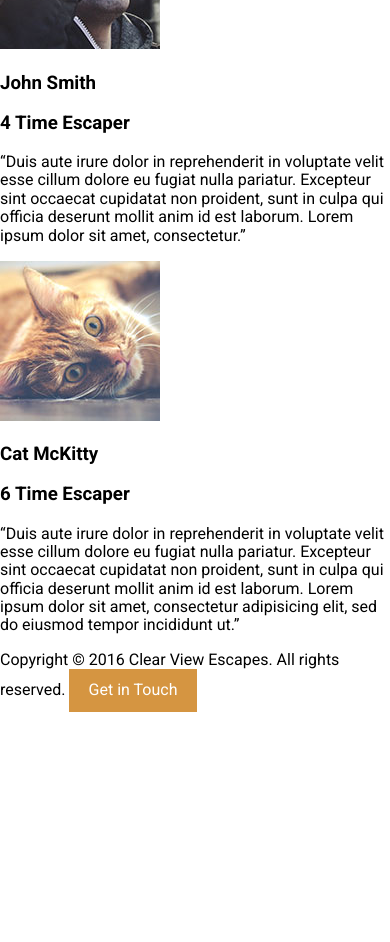
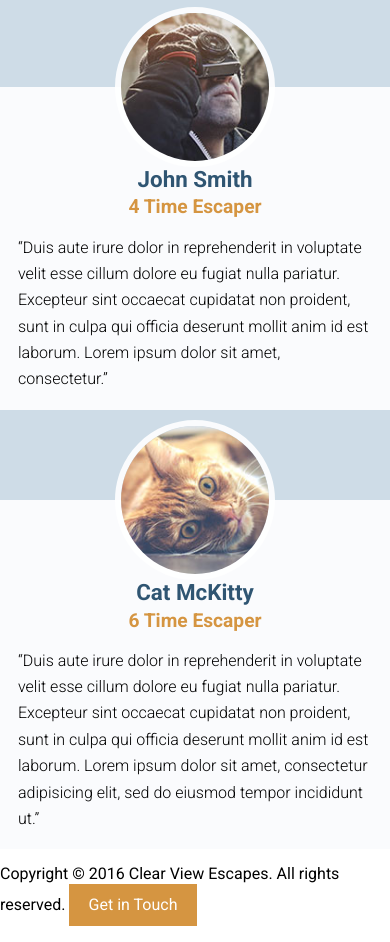
Before and after one commit to ajvergara/travel-clone, a website: page app/index.html in a window 390 px wide. Shown: the part 4096-5038 px from the top of the page. Before the commit the page ends 4824 px from the top, so only its background shows below. Drawn offline with Linux system fonts and the light colour scheme.

Commit message:
Completed Testimonials Desktop & Mobile version - next JS Dependencies

```diff
--- a/app/assets/styles/base/_variables.css
+++ b/app/assets/styles/base/_variables.css
@@ -1,2 +1,3 @@
 $mainBlue: #2f5572;
 $mainOrange: #d59541;
+$bgBlue: #cedce7;
--- a/app/assets/styles/modules/_container.css
+++ b/app/assets/styles/modules/_container.css
@@ -16,6 +16,11 @@
     }
   }
 
+  &--no-padding{
+    padding-left: 0;
+    padding-right: 0;
+  }
+
   &--medium{
     max-width: 970px;
   }
--- a/app/assets/styles/modules/_page-section.css
+++ b/app/assets/styles/modules/_page-section.css
@@ -5,8 +5,25 @@
     padding: 4.5rem 0;
   }
 
+  &--no-bottom-padding-until-lg{
+    padding-bottom: 0;
+
+    @mixin atLarge{
+      padding-bottom: 4.5rem;
+    }
+  }
+
   &--blue{
     background-color: $mainBlue;
     color: #fff;
   }
+
+  &--testimonials-bg{
+    background-color: $bgBlue;
+
+    @mixin atLarge{
+      background: url("../../assets/images/testimonials-bg.jpg") no-repeat top center;
+      background-size: cover;
+    }
+  }
 }
--- a/app/assets/styles/modules/_row.css
+++ b/app/assets/styles/modules/_row.css
@@ -1,6 +1,14 @@
 .row{
 
   @mixin clearfix;
+
+  &--gutters--smaller{
+    margin-right: -45px;
+  }
+
+  &--gutters--smaller > div{
+    padding-right: 45px;
+  }
 
   &--gutters{
     margin-right: -65px;
@@ -18,8 +26,20 @@
     padding-right: 100px;
   }
 
+  &--top-padding-until-med{
+    padding-top: 80px;
+  }
+
   /* Mixin Medium */
   @mixin atMedium{
+    &.equal-height-on-medium{
+      display: flex;
+
+      & > div {
+        display: flex;
+      }
+    }
+
     &__medium-4{
       float: left;
       width: 33.33%;
@@ -51,4 +71,46 @@
       margin-bottom: 0;
     }
   }
+
+  /* Mixin Large */
+  @mixin atLarge{
+    &.equal-height-on-large{
+      display: flex;
+
+      & > div {
+        display: flex;
+      }
+    }
+
+    &__large-4{
+      float: left;
+      width: 33.33%;
+    }
+
+    &__large-4--larger{
+      width: 37%;
+    }
+
+    &__large-6{
+      width: 50%;
+      float: left;
+    }
+
+    &__large-8{
+      float: left;
+      width: 66.66%;
+    }
+
+    &__large-8--smaller{
+      width: 63%;
+    }
+  }
+
+  &--mb-until-large{
+    margin-bottom: 1em;
+
+    @mixin atLarge{
+      margin-bottom: 0;
+    }
+  }
 }
--- a/app/assets/styles/modules/_section-title.css
+++ b/app/assets/styles/modules/_section-title.css
@@ -22,6 +22,10 @@
     }
   }
 
+  &--blue{
+    color: $mainBlue;
+  }
+
   strong{
     font-weight: 500;
   }
--- /dev/null
+++ b/app/assets/styles/modules/_testimonials.css
@@ -0,0 +1,38 @@
+.testimonials{
+  background-color: rgba(255, 255, 255, 0.90);
+  padding: 0 18px 1px 18px;
+  position: relative;
+  margin-bottom: 90px;
+
+  @mixin atLarge{
+    margin-bottom: 0;
+  }
+
+  &--last{
+    margin-bottom: 0;
+  }
+
+  &__image{
+    border-radius: 50%;
+    overflow: hidden;
+    height: 160px;
+    width: 160px;
+    border: 6px solid rgba(255, 255, 255, 0.90);
+    transform: translateY(-50%);
+    margin: 0 auto -80px auto;
+  }
+
+  &__title{
+    font-size: 1.4rem;
+    color: $mainBlue;
+    text-align: center;
+    margin: 0;
+  }
+
+  &__subtitle{
+    font-size: 1.2rem;
+    color: $mainOrange;
+    text-align: center;
+    margin: 0.25rem 0 1rem;
+  }
+}
--- a/app/assets/styles/styles.css
+++ b/app/assets/styles/styles.css
@@ -11,3 +11,4 @@
 @import "modules/_generic-container";
 @import "modules/_features";
 @import "modules/_section-title";
+@import "modules/_testimonials";
--- a/app/index.html
+++ b/app/index.html
@@ -103,24 +103,46 @@
     </div>
   </div>
 
-  <div id="testimonials">
-    <img src="assets/images/icons/comment.svg">
-    <h2>Real Testimonials</h2>
+  <div id="testimonials" class="page-section page-section--no-bottom-padding-until-lg page-section--testimonials-bg">
+    <div class="container container--no-padding">
+      <h2 class="section-title section-title--blue"><img class="section-title__icon" src="assets/images/icons/comment.svg"> Real <strong>Testimonials</strong></h2>
 
+      <div class="row row--gutters--smaller row--top-padding-until-med generic-container equal-height-on-large">
+        <div class="row__large-4">
+          <div class="testimonials">
+            <div class="testimonials__image">
               <img src="assets/images/testimonial-jane.jpg">
-    <h3>Jane Doe</h3>
-    <h3>9 Time Escaper</h3>
+            </div>
+            <h3 class="testimonials__title">Jane Doe</h3>
+            <h4 class="testimonials__subtitle">9 Time Escaper</h4>
             <p>&ldquo;Duis aute irure dolor in reprehenderit in voluptate velit esse cillum dolore eu fugiat nulla pariatur. Excepteur sint occaecat cupidatat non proident, sunt in culpa qui officia deserunt mollit anim id est laborum. Lorem ipsum dolor sit amet, consectetur adipisicing elit, sed do eiusmod tempor incididunt ut labore et dolore magna aliqua.&rdquo;</p>
+          </div>
+        </div>
 
+        <div class="row__large-4">
+          <div class="testimonials">
+            <div class="testimonials__image">
               <img src="assets/images/testimonial-john.jpg">
-    <h3>John Smith</h3>
-    <h3>4 Time Escaper</h3>
+            </div>
+            <h3 class="testimonials__title">John Smith</h3>
+            <h4 class="testimonials__subtitle">4 Time Escaper</h4>
             <p>&ldquo;Duis aute irure dolor in reprehenderit in voluptate velit esse cillum dolore eu fugiat nulla pariatur. Excepteur sint occaecat cupidatat non proident, sunt in culpa qui officia deserunt mollit anim id est laborum. Lorem ipsum dolor sit amet, consectetur.&rdquo;</p>
+          </div>
+        </div>
 
+        <div class="row__large-4">
+          <div class="testimonials testimonials--last">
+            <div class="testimonials__image">
               <img src="assets/images/testimonial-cat.jpg">
-    <h3>Cat McKitty</h3>
-    <h3>6 Time Escaper</h3>
+            </div>
+            <h3 class="testimonials__title">Cat McKitty</h3>
+            <h4 class="testimonials__subtitle">6 Time Escaper</h4>
             <p>&ldquo;Duis aute irure dolor in reprehenderit in voluptate velit esse cillum dolore eu fugiat nulla pariatur. Excepteur sint occaecat cupidatat non proident, sunt in culpa qui officia deserunt mollit anim id est laborum. Lorem ipsum dolor sit amet, consectetur adipisicing elit, sed do eiusmod tempor incididunt ut.&rdquo;</p>
+          </div>
+        </div>
+      </div>
+
+    </div>
   </div>
 
   <footer>
--- a/app/temp/styles/styles.css
+++ b/app/temp/styles/styles.css
@@ -457,9 +457,32 @@ img{
 }
   }
 
+.page-section--no-bottom-padding-until-lg{
+    padding-bottom: 0;
+  }
+
+@media (min-width: 992px){
+
+.page-section--no-bottom-padding-until-lg{
+      padding-bottom: 4.5rem
+  }
+  }
+
 .page-section--blue{
     background-color: #2f5572;
     color: #fff;
+  }
+
+.page-section--testimonials-bg{
+    background-color: #cedce7;
+  }
+
+@media (min-width: 992px){
+
+.page-section--testimonials-bg{
+      background: url("../../assets/images/testimonials-bg.jpg") no-repeat top center;
+      background-size: cover
+  }
   }
 
 .container{
@@ -483,6 +506,11 @@ img{
       padding-left: 18px;
       padding-right: 18px
   }
+  }
+
+.container--no-padding{
+    padding-left: 0;
+    padding-right: 0;
   }
 
 .container--medium{
@@ -560,6 +588,14 @@ img{
     clear: both;
   }
 
+.row--gutters--smaller{
+    margin-right: -45px;
+  }
+
+.row--gutters--smaller > div{
+    padding-right: 45px;
+  }
+
 .row--gutters{
     margin-right: -65px;
   }
@@ -576,9 +612,21 @@ img{
     padding-right: 100px;
   }
 
+.row--top-padding-until-med{
+    padding-top: 80px;
+  }
+
 /* Mixin Medium */
 
 @media (min-width: 768px){
+    .row.equal-height-on-medium{
+      display: flex;
+    }
+
+      .row.equal-height-on-medium > div {
+        display: flex;
+      }
+
     .row__medium-4{
       float: left;
       width: 33.33%;
@@ -610,6 +658,52 @@ img{
 @media (min-width: 768px){
 
 .row--mb-until-medium{
+      margin-bottom: 0
+  }
+  }
+
+/* Mixin Large */
+
+@media (min-width: 992px){
+    .row.equal-height-on-large{
+      display: flex;
+    }
+
+      .row.equal-height-on-large > div {
+        display: flex;
+      }
+
+    .row__large-4{
+      float: left;
+      width: 33.33%;
+    }
+
+    .row__large-4--larger{
+      width: 37%;
+    }
+
+    .row__large-6{
+      width: 50%;
+      float: left;
+    }
+
+    .row__large-8{
+      float: left;
+      width: 66.66%;
+    }
+
+    .row__large-8--smaller{
+      width: 63%;
+    }
+  }
+
+.row--mb-until-large{
+    margin-bottom: 1em;
+  }
+
+@media (min-width: 992px){
+
+.row--mb-until-large{
       margin-bottom: 0
   }
   }
@@ -701,6 +795,53 @@ img{
   }
   }
 
+.section-title--blue{
+    color: #2f5572;
+  }
+
 .section-title strong{
     font-weight: 500;
   }
+
+.testimonials{
+  background-color: rgba(255, 255, 255, 0.90);
+  padding: 0 18px 1px 18px;
+  position: relative;
+  margin-bottom: 90px;
+}
+
+@media (min-width: 992px){
+
+.testimonials{
+    margin-bottom: 0
+}
+  }
+
+.testimonials--last{
+    margin-bottom: 0;
+  }
+
+.testimonials__image{
+    border-radius: 50%;
+    overflow: hidden;
+    height: 160px;
+    width: 160px;
+    border: 6px solid rgba(255, 255, 255, 0.90);
+    -webkit-transform: translateY(-50%);
+            transform: translateY(-50%);
+    margin: 0 auto -80px auto;
+  }
+
+.testimonials__title{
+    font-size: 1.4rem;
+    color: #2f5572;
+    text-align: center;
+    margin: 0;
+  }
+
+.testimonials__subtitle{
+    font-size: 1.2rem;
+    color: #d59541;
+    text-align: center;
+    margin: 0.25rem 0 1rem;
+  }
```
Lines whose indentation alone changed are shown as unchanged.
